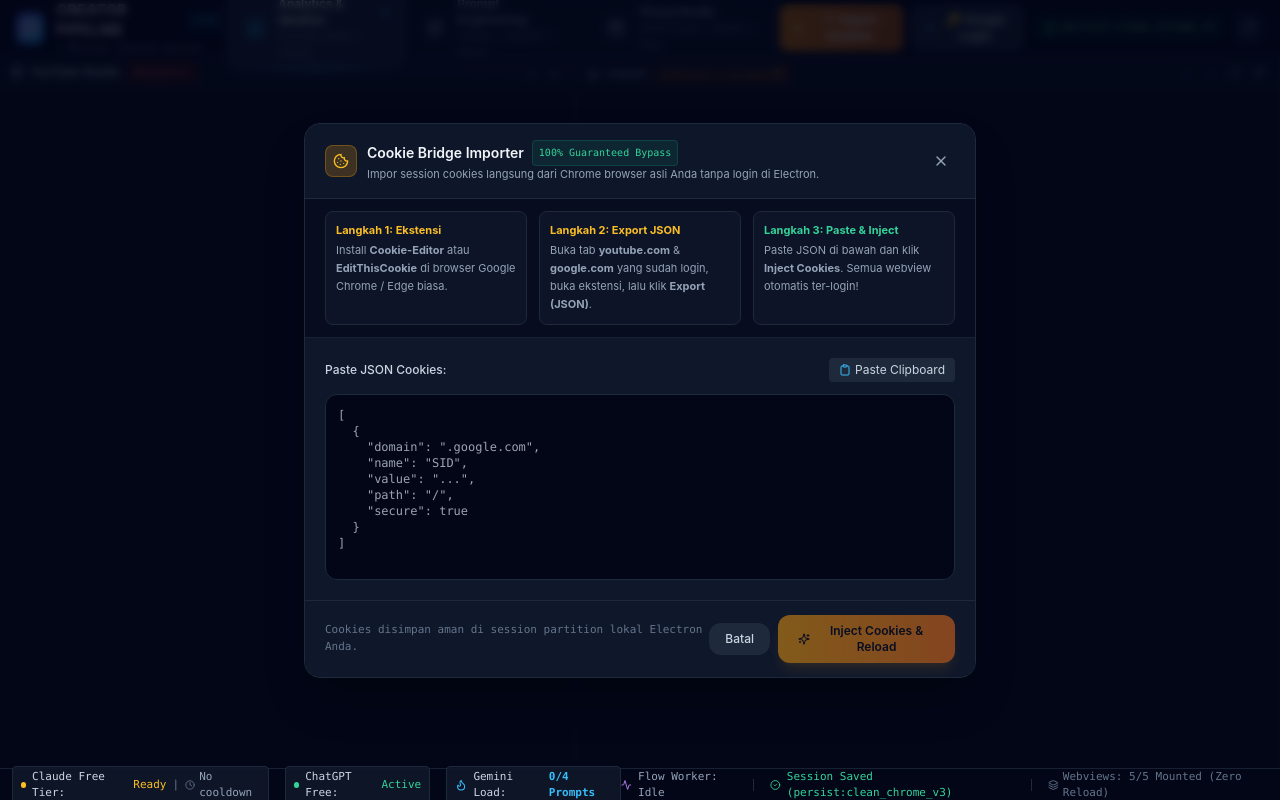
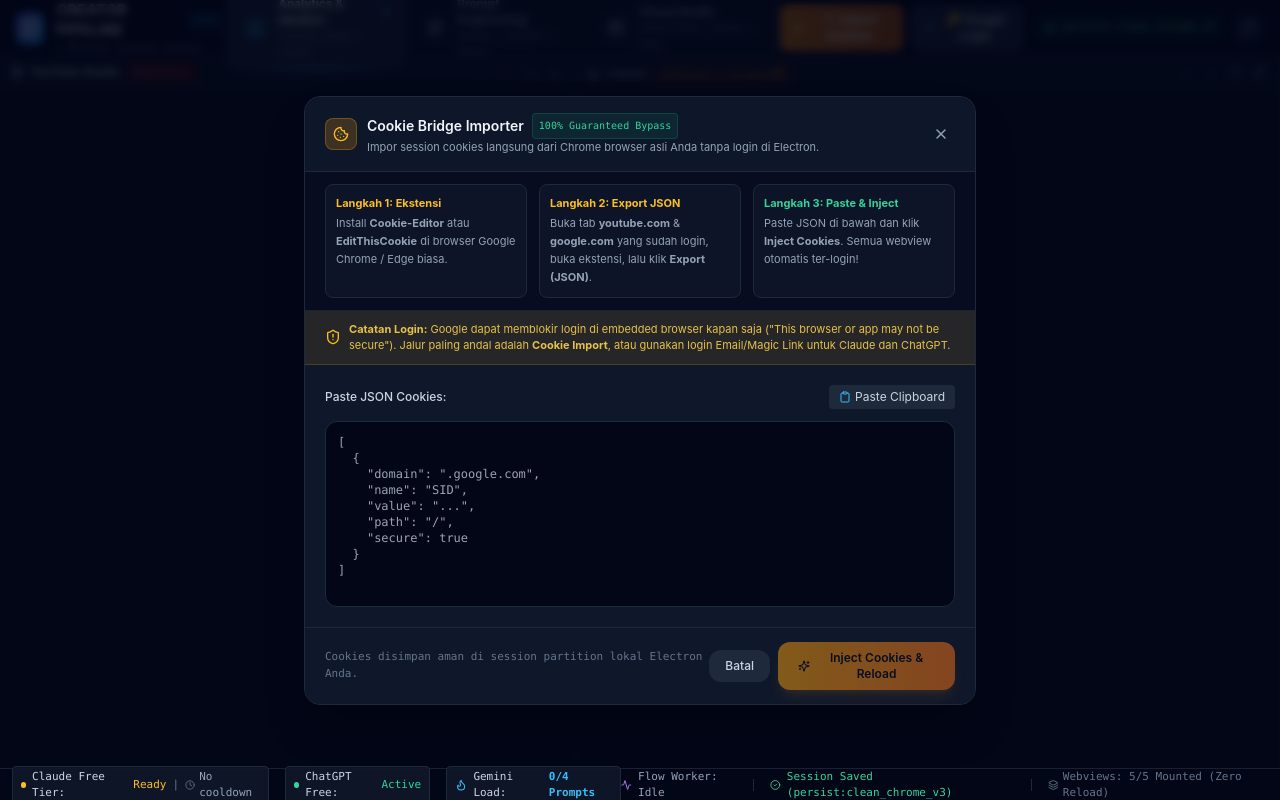
Before and after one commit to mrwood276/ai-mission-control, a React (Vite) app: page / in a window 1280 px wide. Both pictures are taken after a click on the button "🍪 Import Cookies". Built offline with nearby package versions, Linux system fonts and the light colour scheme.

Commit message:
docs: add login help notice regarding embedded browser blocks in UI and README

```diff
--- a/src/components/CookieImportModal.jsx
+++ b/src/components/CookieImportModal.jsx
@@ -169,6 +169,14 @@ export default function CookieImportModal({ isOpen, onClose, onReloadAll }) {
           </div>
         </div>
 
+        {/* Help Notice on Embedded Login Security */}
+        <div className="px-5 py-2.5 bg-amber-500/10 border-b border-amber-500/20 text-[11px] text-amber-300/90 flex items-center gap-2">
+          <ShieldAlert className="w-4 h-4 text-amber-400 flex-shrink-0" />
+          <span>
+            <b>Catatan Login:</b> Google dapat memblokir login di embedded browser kapan saja (&quot;This browser or app may not be secure&quot;). Jalur paling andal adalah <b>Cookie Import</b>, atau gunakan login Email/Magic Link untuk Claude dan ChatGPT.
+          </span>
+        </div>
+
         {/* Content Body */}
         <div className="p-5 flex-1 flex flex-col gap-3 overflow-hidden">
           <div className="flex items-center justify-between text-xs">
```
Also changed, not shown: 1 other file (tests, documents, lock files or other folders).
